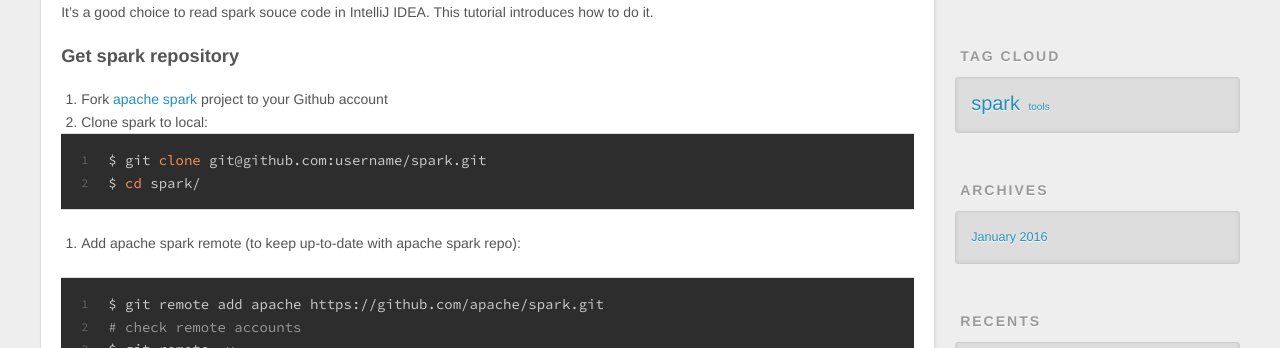
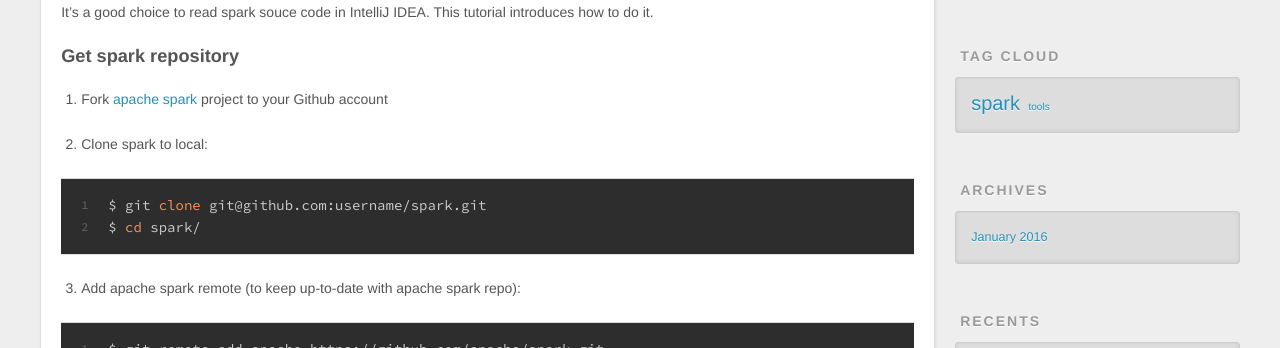
Before and after one commit to linbojin/linbojin.github.io, a plain HTML site: page 2016/01/09/Reading-Spark-Souce-Code-in-IntelliJ-IDEA/index.html in a window 1280 px wide. Shown: the part 452-800 px from the top of the page. Drawn offline with nearby package versions, Linux system fonts and the light colour scheme.

Commit message:
Site updated: 2016-01-09 20:42:33

```diff
--- a/2016/01/09/Reading-Spark-Souce-Code-in-IntelliJ-IDEA/index.html
+++ b/2016/01/09/Reading-Spark-Souce-Code-in-IntelliJ-IDEA/index.html
@@ -8,7 +8,8 @@
   <meta name="description" content="It’s a good choice to read spark souce code in IntelliJ IDEA. This tutorial introduces how to do it.
 Get spark repository
 Fork apache spark project to your Github account
-Clone spark to local: 12$ git">
+Clone spark to local:
+ 12$ gi">
 <meta property="og:type" content="article">
 <meta property="og:title" content="Reading Spark Souce Code in IntelliJ IDEA">
 <meta property="og:url" content="https://linbojin.github.io/2016/01/09/Reading-Spark-Souce-Code-in-IntelliJ-IDEA/index.html">
@@ -16,14 +17,16 @@
 <meta property="og:description" content="It’s a good choice to read spark souce code in IntelliJ IDEA. This tutorial introduces how to do it.
 Get spark repository
 Fork apache spark project to your Github account
-Clone spark to local: 12$ git">
-<meta property="og:updated_time" content="2016-01-09T12:41:02.000Z">
+Clone spark to local:
+ 12$ gi">
+<meta property="og:updated_time" content="2016-01-09T12:42:22.000Z">
 <meta name="twitter:card" content="summary">
 <meta name="twitter:title" content="Reading Spark Souce Code in IntelliJ IDEA">
 <meta name="twitter:description" content="It’s a good choice to read spark souce code in IntelliJ IDEA. This tutorial introduces how to do it.
 Get spark repository
 Fork apache spark project to your Github account
-Clone spark to local: 12$ git">
+Clone spark to local:
+ 12$ gi">
 
     <link rel="alternate" href="/atom.xml" title="AILab" type="application/atom+xml">
 
@@ -95,10 +98,9 @@
         <p>It’s a good choice to read spark souce code in IntelliJ IDEA. This tutorial introduces how to do it.</p>
 <h3 id="Get_spark_repository"><a href="#Get_spark_repository" class="headerlink" title="Get spark repository"></a>Get spark repository</h3><ol>
 <li>Fork <a href="https://github.com/apache/spark" target="_blank" rel="external">apache spark</a> project to your Github account</li>
-<li>Clone spark to local: <figure class="highlight bash"><table><tr><td class="gutter"><pre><span class="line">1</span><br><span class="line">2</span><br></pre></td><td class="code"><pre><span class="line">$ git <span class="built_in">clone</span> git@github.com:username/spark.git</span><br><span class="line">$ <span class="built_in">cd</span> spark/</span><br></pre></td></tr></table></figure>
+<li><p>Clone spark to local:</p>
+ <figure class="highlight bash"><table><tr><td class="gutter"><pre><span class="line">1</span><br><span class="line">2</span><br></pre></td><td class="code"><pre><span class="line">$ git <span class="built_in">clone</span> git@github.com:username/spark.git</span><br><span class="line">$ <span class="built_in">cd</span> spark/</span><br></pre></td></tr></table></figure>
 </li>
-</ol>
-<ol>
 <li><p>Add apache spark remote (to keep up-to-date with apache spark repo): </p>
  <figure class="highlight bash"><table><tr><td class="gutter"><pre><span class="line">1</span><br><span class="line">2</span><br><span class="line">3</span><br></pre></td><td class="code"><pre><span class="line">$ git remote add apache https://github.com/apache/spark.git</span><br><span class="line"><span class="comment"># check remote accounts</span></span><br><span class="line">$ git remote -v</span><br></pre></td></tr></table></figure>
 </li>
```
Also changed, not shown: index.html (+2 -3 lines).
